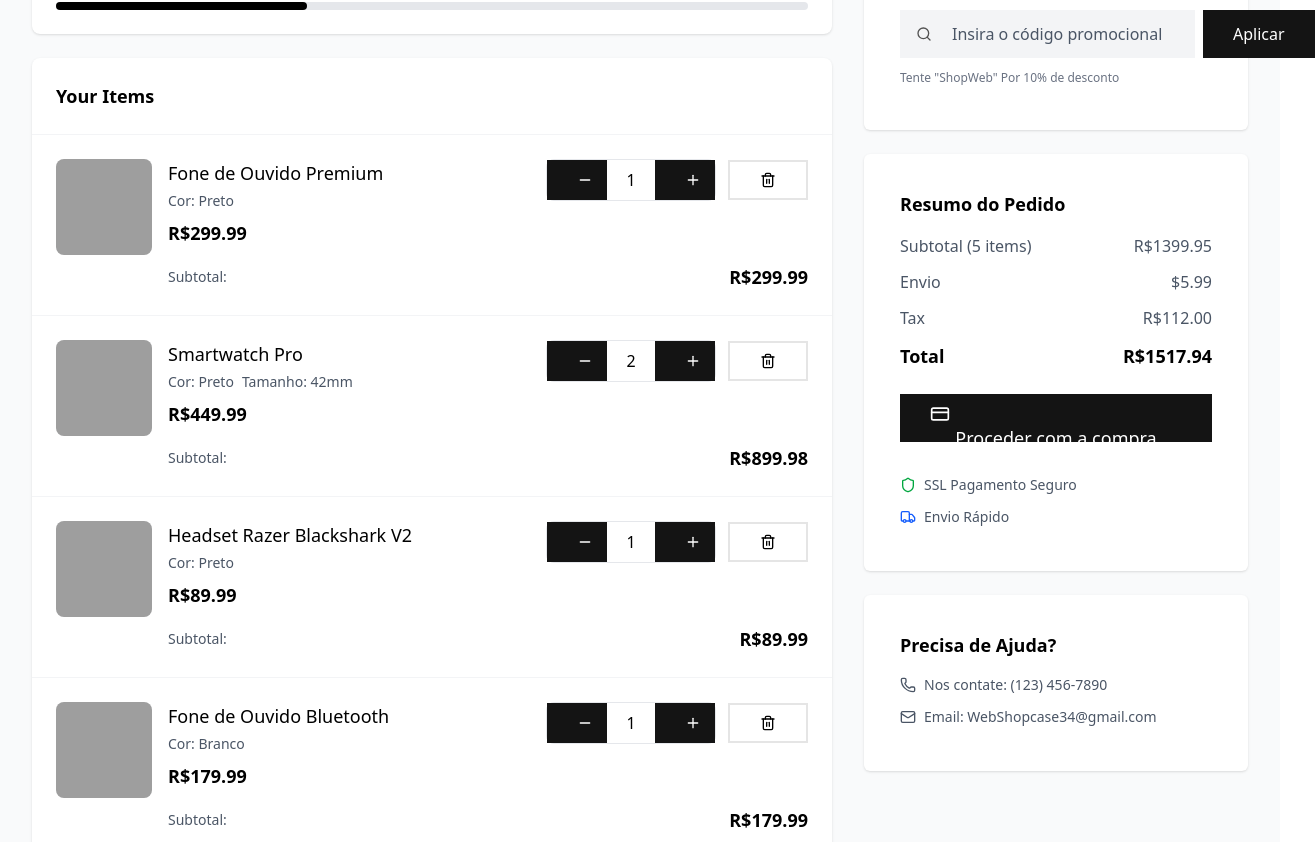
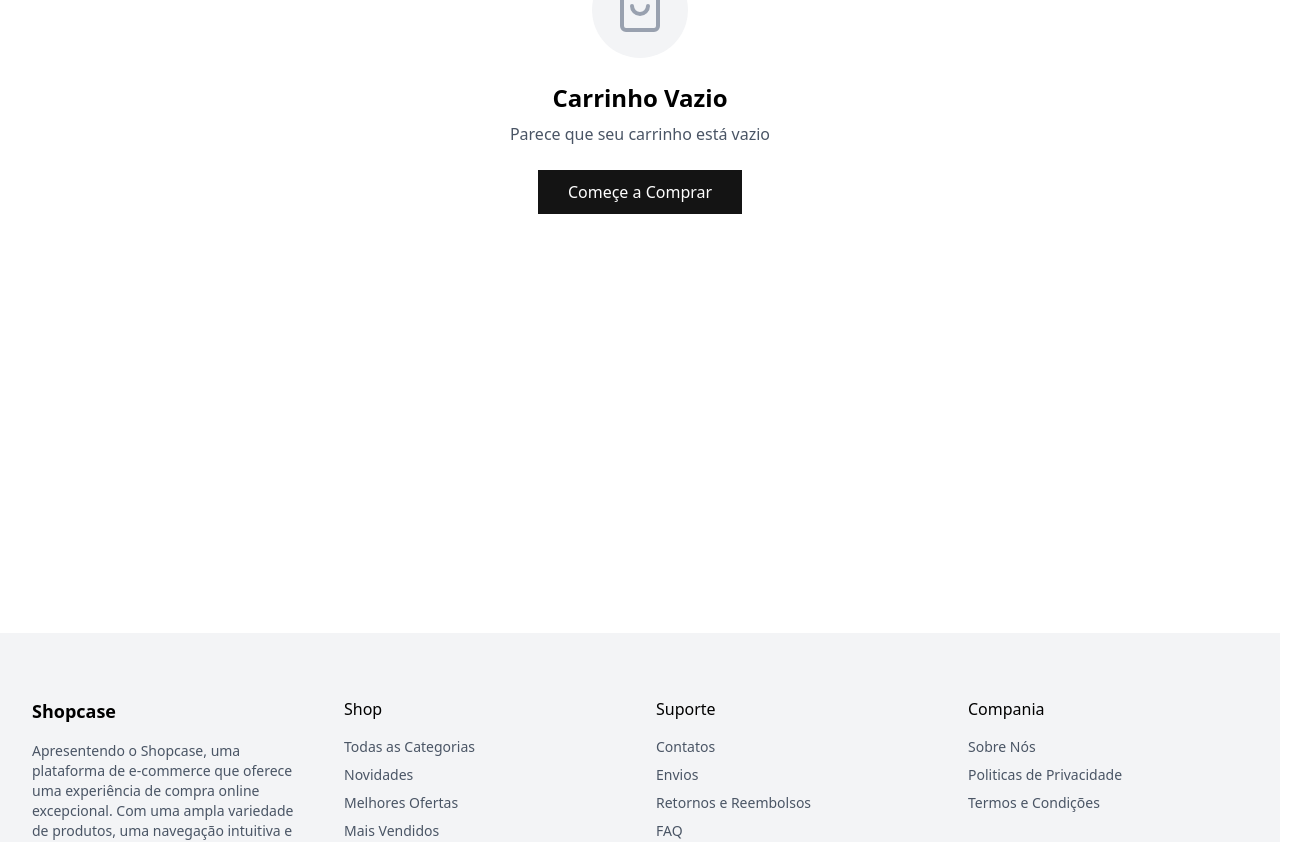
Before and after one commit to Viniciuzjp/WebShopcase, a Next.js app: page /Cart in a window 1280 px wide. Shown: the part 232-1074 px from the top of the page, 1315 px wide, since content can reach past the window. Built offline with nearby package versions, Linux system fonts and the light colour scheme; grey boxes are pictures that could not be loaded.

Commit message:
Fix Motion

```diff
--- a/package.json
+++ b/package.json
@@ -20,6 +20,7 @@
     "crypto": "^1.0.1",
     "dotenv": "^17.2.1",
     "express": "^5.1.0",
+    "framer-motion": "^12.23.12",
     "lucide-react": "^0.539.0",
     "next": "15.4.6",
     "react": "19.1.0",
--- a/src/app/Cart/page.tsx
+++ b/src/app/Cart/page.tsx
@@ -1,13 +1,13 @@
-"use client"
+"use client";
 
-import { useState } from "react"
-import { useCart } from "@/components/CartContext/CartContext"
-import  Button  from "@/components/button/Button"
-import  InputForm  from "@/components/Input/InputForm"
-import Card from "@/components/card/card"
-import CardContent from "@mui/material/CardContent"
-import CartProvider from "@/components/CartContext/CartContext"
-import Tag from "@/components/tag/tag"
+import { useState } from "react";
+import { useCart } from "@/components/CartContext/CartContext";
+import Button from "@/components/button/Button";
+import InputForm from "@/components/Input/InputForm";
+import Card from "@/components/card/card";
+import CardContent from "@mui/material/CardContent";
+import type { CartItem } from "@/components/CartContext/CartContext";
+import Tag from "@/components/tag/tag";
 
 import {
   Minus,
@@ -19,30 +19,35 @@ import {
   Truck,
   Shield,
   Gift,
-  MapPin,
   Phone,
   Mail,
-} from "lucide-react"
-import Link from "next/link"
-import Image from "next/image"
+} from "lucide-react";
+import Link from "next/link";
+import Image from "next/image";
 
 export default function CartPage() {
-  const { items, total, itemCount, updateQuantity, removeItem, clearCart } = useCart()
-  const [promoCode, setPromoCode] = useState("")
-  const [isPromoApplied, setIsPromoApplied] = useState(false)
-  const [discount, setDiscount] = useState(0)
-  const [shippingMethod, setShippingMethod] = useState("standard")
+  const { items, total, itemCount, updateQuantity, removeItem, clearCart } =
+    useCart();
+  const [promoCode, setPromoCode] = useState("");
+  const [isPromoApplied, setIsPromoApplied] = useState(false);
+  const [discount, setDiscount] = useState(0);
+  const [shippingMethod, setShippingMethod] = useState("standard");
 
-  const shippingCost = shippingMethod === "express" ? 15.99 : shippingMethod === "standard" ? 5.99 : 0
-  const tax = (total - discount) * 0.08
-  const finalTotal = total - discount + shippingCost + tax
+  const shippingCost =
+    shippingMethod === "express"
+      ? 15.99
+      : shippingMethod === "standard"
+      ? 5.99
+      : 0;
+  const tax = (total - discount) * 0.08;
+  const finalTotal = total - discount + shippingCost + tax;
 
   const applyPromoCode = () => {
     if (promoCode.toLowerCase() === "save10") {
-      setDiscount(total * 0.1)
-      setIsPromoApplied(true)
+      setDiscount(total * 0.1);
+      setIsPromoApplied(true);
     }
-  }
+  };
 
   if (items.length === 0) {
     return (
@@ -50,7 +55,10 @@ export default function CartPage() {
         <header className="border-b border-gray-100 sticky top-0 bg-white z-50">
           <div className="max-w-7xl mx-auto px-4 sm:px-6 lg:px-8">
             <div className="flex items-center justify-between h-16">
-              <Link href="/" className="flex items-center space-x-2 text-black hover:text-gray-600 transition-colors">
+              <Link
+                href="/"
+                className="flex items-center space-x-2 text-black hover:text-gray-600 transition-colors"
+              >
                 <ArrowLeft className="h-5 w-5" />
                 <span className="font-medium">Continue Comprando</span>
               </Link>
@@ -66,16 +74,22 @@ export default function CartPage() {
               <ShoppingBag className="h-12 w-12 text-gray-400" />
             </div>
             <div className="space-y-2">
-              <h2 className="text-2xl font-semibold text-black">Carrinho Vazio</h2>
-              <p className="text-gray-600">Parece que seu carrinho está vazio</p>
+              <h2 className="text-2xl font-semibold text-black">
+                Carrinho Vazio
+              </h2>
+              <p className="text-gray-600">
+                Parece que seu carrinho está vazio
+              </p>
             </div>
             <Link href="/">
-              <Button className="bg-black text-white hover:bg-gray-800 px-8 py-3">Começe a Comprar</Button>
+              <Button className="bg-black text-white hover:bg-gray-800 px-8 py-3">
+                Começe a Comprar
+              </Button>
             </Link>
           </div>
         </div>
       </div>
-    )
+    );
   }
 
   return (
@@ -83,7 +97,10 @@ export default function CartPage() {
       <header className="border-b border-gray-200 sticky top-0 bg-white z-50 shadow-sm">
         <div className="max-w-7xl mx-auto px-4 sm:px-6 lg:px-8">
           <div className="flex items-center justify-between h-16">
-            <Link href="/" className="flex items-center space-x-2 text-black hover:text-gray-600 transition-colors">
+            <Link
+              href="/"
+              className="flex items-center space-x-2 text-black hover:text-gray-600 transition-colors"
+            >
               <ArrowLeft className="h-5 w-5" />
               <span className="font-medium">Continue Comprando</span>
             </Link>
@@ -93,7 +110,11 @@ export default function CartPage() {
                 {itemCount} {itemCount === 1 ? "item" : "items"}
               </Tag>
             </div>
-            <Button variant="primary" onClick={clearCart} className="text-red-600 hover:text-red-700 hover:bg-red-50">
+            <Button
+              variant="primary"
+              onClick={clearCart}
+              className="text-red-600 hover:text-red-700 hover:bg-red-50"
+            >
               Limpar Carrinho
             </Button>
           </div>
@@ -134,7 +155,7 @@ export default function CartPage() {
                 <h2 className="text-lg font-semibold text-black">Your Items</h2>
               </div>
               <div className="divide-y divide-gray-100">
-                {items.map((item:any) => (
+                {items.map((item: CartItem) => (
                   <div key={item.id} className="p-6">
                     <div className="flex flex-col sm:flex-row gap-4">
                       <div className="flex-shrink-0">
@@ -152,27 +173,37 @@ export default function CartPage() {
                       <div className="flex-1 min-w-0">
                         <div className="flex flex-col sm:flex-row sm:items-start sm:justify-between gap-4">
                           <div className="flex-1">
-                            <h3 className="text-lg font-medium text-black mb-1">{item.name}</h3>
+                            <h3 className="text-lg font-medium text-black mb-1">
+                              {item.name}
+                            </h3>
                             <div className="flex flex-wrap gap-2 text-sm text-gray-600 mb-2">
                               {item.color && <span>Cor: {item.color}</span>}
                               {item.size && <span>Tamanho: {item.size}</span>}
                             </div>
-                            <p className="text-lg font-semibold text-black">R${item.price.toFixed(2)}</p>
+                            <p className="text-lg font-semibold text-black">
+                              R${item.price.toFixed(2)}
+                            </p>
                           </div>
 
                           <div className="flex items-center space-x-3">
                             <div className="flex items-center border border-gray-200 rounded-lg">
                               <Button
                                 variant="primary"
-                                onClick={() => updateQuantity(item.id, item.quantity - 1)}
+                                onClick={() =>
+                                  updateQuantity(item.id, item.quantity - 1)
+                                }
                                 className="h-10 w-10 p-0 hover:bg-gray-100"
                               >
                                 <Minus className="h-4 w-4" />
                               </Button>
-                              <span className="w-12 text-center font-medium">{item.quantity}</span>
+                              <span className="w-12 text-center font-medium">
+                                {item.quantity}
+                              </span>
                               <Button
                                 variant="primary"
-                                onClick={() => updateQuantity(item.id, item.quantity + 1)}
+                                onClick={() =>
+                                  updateQuantity(item.id, item.quantity + 1)
+                                }
                                 className="h-10 w-10 p-0 hover:bg-gray-100"
                               >
                                 <Plus className="h-4 w-4" />
@@ -189,7 +220,9 @@ export default function CartPage() {
                         </div>
 
                         <div className="mt-4 flex justify-between items-center">
-                          <span className="text-sm text-gray-600">Subtotal:</span>
+                          <span className="text-sm text-gray-600">
+                            Subtotal:
+                          </span>
                           <span className="text-lg font-semibold text-black">
                             R${(item.price * item.quantity).toFixed(2)}
                           </span>
@@ -219,8 +252,12 @@ export default function CartPage() {
                         className="mr-3"
                       />
                       <div>
-                        <div className="font-medium text-black">Entrega Gratis</div>
-                        <div className="text-sm text-gray-600">5-7 Dias Úteis</div>
+                        <div className="font-medium text-black">
+                          Entrega Gratis
+                        </div>
+                        <div className="text-sm text-gray-600">
+                          5-7 Dias Úteis
+                        </div>
                       </div>
                     </div>
                     <span className="font-medium text-green-600">Gratis</span>
@@ -236,8 +273,12 @@ export default function CartPage() {
                         className="mr-3"
                       />
                       <div>
-                        <div className="font-medium text-black">Envio Padrão</div>
-                        <div className="text-sm text-gray-600">3-5 Dias Úteis</div>
+                        <div className="font-medium text-black">
+                          Envio Padrão
+                        </div>
+                        <div className="text-sm text-gray-600">
+                          3-5 Dias Úteis
+                        </div>
                       </div>
                     </div>
                     <span className="font-medium text-black">R$5.99</span>
@@ -253,8 +294,12 @@ export default function CartPage() {
                         className="mr-3"
                       />
                       <div>
-                        <div className="font-medium text-black">Envio Express</div>
-                        <div className="text-sm text-gray-600">1-2 Dias Úteis</div>
+                        <div className="font-medium text-black">
+                          Envio Express
+                        </div>
+                        <div className="text-sm text-gray-600">
+                          1-2 Dias Úteis
+                        </div>
                       </div>
                     </div>
                     <span className="font-medium text-black">R$15.99</span>
@@ -275,7 +320,9 @@ export default function CartPage() {
                   <InputForm
                     placeholder="Insira o código promocional"
                     value={promoCode}
-                    onChange={(e:any) => setPromoCode(e.target.value)}
+                    onChange={(e: React.ChangeEvent<HTMLInputElement>) =>
+                      setPromoCode(e.target.value)
+                    }
                     disabled={isPromoApplied}
                     className="flex-1"
                   />
@@ -293,13 +340,17 @@ export default function CartPage() {
                     Codigo promocional aplicado
                   </div>
                 )}
-                <div className="mt-3 text-xs text-gray-500">Tente "ShopWeb" Por 10% de desconto</div>
+                <div className="mt-3 text-xs text-gray-500">
+                  Tente "ShopWeb" Por 10% de desconto
+                </div>
               </CardContent>
             </Card>
 
             <Card>
               <CardContent className="p-6">
-                <h3 className="text-lg font-semibold text-black mb-4">Resumo do Pedido</h3>
+                <h3 className="text-lg font-semibold text-black mb-4">
+                  Resumo do Pedido
+                </h3>
                 <div className="space-y-3">
                   <div className="flex justify-between text-gray-600">
                     <span>Subtotal ({itemCount} items)</span>
@@ -313,7 +364,11 @@ export default function CartPage() {
                   )}
                   <div className="flex justify-between text-gray-600">
                     <span>Envio</span>
-                    <span>{shippingCost === 0 ? "Free" : `$${shippingCost.toFixed(2)}`}</span>
+                    <span>
+                      {shippingCost === 0
+                        ? "Free"
+                        : `$${shippingCost.toFixed(2)}`}
+                    </span>
                   </div>
                   <div className="flex justify-between text-gray-600">
                     <span>Tax</span>
@@ -345,7 +400,9 @@ export default function CartPage() {
 
             <Card>
               <CardContent className="p-6">
-                <h3 className="text-lg font-semibold text-black mb-4">Precisa de Ajuda?</h3>
+                <h3 className="text-lg font-semibold text-black mb-4">
+                  Precisa de Ajuda?
+                </h3>
                 <div className="space-y-3">
                   <div className="flex items-center text-sm text-gray-600">
                     <Phone className="h-4 w-4 mr-2" />
@@ -362,5 +419,5 @@ export default function CartPage() {
         </div>
       </div>
     </div>
-  )
+  );
 }
--- a/src/app/page.tsx
+++ b/src/app/page.tsx
@@ -1,11 +1,11 @@
-import Button from "@/components/button/Button"
+
 import Cat from "@/ui/Header/Main/Cat/Cat"
 import Hero from "@/ui/Header/Main/Hero/Hero"
 import Info from "@/ui/Header/Main/Info/Info"
 import Offer from "@/ui/Header/Main/Offer/Offers"
 import Releases from "@/ui/Header/Main/Release/Release"
 import Send from "@/ui/Header/Main/Send/Send"
-import Image from "next/image"
+
 
 export default function Home () {
     return (
--- a/src/app/produtos/[id]/page.tsx
+++ b/src/app/produtos/[id]/page.tsx
@@ -101,12 +101,23 @@ export default function Page() {
 
           <div>
             <Button
-              onClick={addToCart}
-              className="flex items-center sm:gap-5 justify-center md:w-full sm:w-full lg:w-6/10 xl:w-5/10 lg:text-xl xl:text-xl h-20 text-3xl"
-            >
-              ADICIONAR AO CARRINHO
-              <ShoppingCart className="w-8 h-8" />
-            </Button>
+  onClick={() =>
+    addToCart({
+      id: data?.pid || "",
+      name: data?.productNameEn || "",
+      price: min,
+      image: data?.details.productImageSet[0] || "",
+      quantity: 1,
+      color: data?.details.variants[0]?.variantName || "",
+      size: data?.details.variants[0]?.variantName || "",
+    })
+  }
+  className="flex items-center sm:gap-5 justify-center md:w-full sm:w-full lg:w-6/10 xl:w-5/10 lg:text-xl xl:text-xl h-20 text-3xl"
+>
+  ADICIONAR AO CARRINHO
+  <ShoppingCart className="w-8 h-8" />
+</Button>
+
           </div>
 
           <span className="text-sm text-neutral-500 font-normal">
--- a/src/components/CartContext/CartContext.tsx
+++ b/src/components/CartContext/CartContext.tsx
@@ -31,18 +31,16 @@ const cartReducer = (state: CartState, action: CartAction): CartState => {
 
       if (existingItem) {
         const updatedItems = state.items.map((item) =>
-          item.id === action.payload.id ? { ...item, quantity: item.quantity + (action.payload.quantity || 1) } : item,
+          item.id === action.payload.id ? { ...item, quantity: item.quantity + (action.payload.quantity || 1) } : item
         )
         const total = updatedItems.reduce((sum, item) => sum + item.price * item.quantity, 0)
         const itemCount = updatedItems.reduce((sum, item) => sum + item.quantity, 0)
-
         return { items: updatedItems, total, itemCount }
       } else {
         const newItem = { ...action.payload, quantity: action.payload.quantity || 1 }
         const updatedItems = [...state.items, newItem]
         const total = updatedItems.reduce((sum, item) => sum + item.price * item.quantity, 0)
         const itemCount = updatedItems.reduce((sum, item) => sum + item.quantity, 0)
-
         return { items: updatedItems, total, itemCount }
       }
     }
@@ -51,7 +49,6 @@ const cartReducer = (state: CartState, action: CartAction): CartState => {
       const updatedItems = state.items.filter((item) => item.id !== action.payload)
       const total = updatedItems.reduce((sum, item) => sum + item.price * item.quantity, 0)
       const itemCount = updatedItems.reduce((sum, item) => sum + item.quantity, 0)
-
       return { items: updatedItems, total, itemCount }
     }
 
@@ -59,13 +56,11 @@ const cartReducer = (state: CartState, action: CartAction): CartState => {
       if (action.payload.quantity <= 0) {
         return cartReducer(state, { type: "REMOVE_ITEM", payload: action.payload.id })
       }
-
       const updatedItems = state.items.map((item) =>
-        item.id === action.payload.id ? { ...item, quantity: action.payload.quantity } : item,
+        item.id === action.payload.id ? { ...item, quantity: action.payload.quantity } : item
       )
       const total = updatedItems.reduce((sum, item) => sum + item.price * item.quantity, 0)
       const itemCount = updatedItems.reduce((sum, item) => sum + item.quantity, 0)
-
       return { items: updatedItems, total, itemCount }
     }
 
@@ -78,7 +73,7 @@ const cartReducer = (state: CartState, action: CartAction): CartState => {
 }
 
 interface CartContextType extends CartState {
-  addItem: (item: Omit<CartItem, "quantity"> & { quantity?: number }) => void
+  addToCart: (item: Omit<CartItem, "quantity"> & { quantity?: number }) => void
   removeItem: (id: string) => void
   updateQuantity: (id: string, quantity: number) => void
   clearCart: () => void
@@ -88,46 +83,12 @@ const CartContext = createContext<CartContextType | undefined>(undefined)
 
 export const CartProvider = ({ children }: { children: ReactNode }) => {
   const [state, dispatch] = useReducer(cartReducer, {
-    items: [
-      {
-        id: "1",
-        name: "Fone de Ouvido Premium",
-        price: 299.99,
-        image: "/premium-wireless-headphones-black.jpg",
-        quantity: 1,
-        color: "Preto",
-      },
-      {
-        id: "2",
-        name: "Smartwatch Pro",
-        price: 449.99,
-        image: "/black-smart-watch-pro.jpg",
-        quantity: 2,
-        color: "Preto",
-        size: "42mm",
-      },
-      {
-        id: "3",
-        name: "Headset Razer Blackshark V2",
-        price: 89.99,
-        image: "/black-minimalist-backpack.jpg",
-        quantity: 1,
-        color: "Preto",
-      },
-      {
-        id: "4",
-        name: "Fone de Ouvido Bluetooth",
-        price: 179.99,
-        image: "/white-wireless-earbuds.jpg",
-        quantity: 1,
-        color: "Branco",
-      },
-    ],
-    total: 1399.95,
-    itemCount: 5,
+    items: [],
+    total: 0,
+    itemCount: 0,
   })
 
-  const addItem = (item: Omit<CartItem, "quantity"> & { quantity?: number }) => {
+  const addToCart = (item: Omit<CartItem, "quantity"> & { quantity?: number }) => {
     dispatch({ type: "ADD_ITEM", payload: item })
   }
 
@@ -147,7 +108,7 @@ export const CartProvider = ({ children }: { children: ReactNode }) => {
     <CartContext.Provider
       value={{
         ...state,
-        addItem,
+        addToCart,
         removeItem,
         updateQuantity,
         clearCart,
@@ -160,9 +121,7 @@ export const CartProvider = ({ children }: { children: ReactNode }) => {
 
 export const useCart = () => {
   const context = useContext(CartContext)
-  if (context === undefined) {
-    throw new Error("useCart must be used within a CartProvider")
-  }
+  if (!context) throw new Error("useCart must be used within a CartProvider")
   return context
 }
 
--- a/src/components/breadcrumbs/Breadcrumbs.tsx
+++ b/src/components/breadcrumbs/Breadcrumbs.tsx
@@ -1,4 +1,4 @@
-export default function ({children, className, separator, hreffirst, hrefsecond, hrefthird, linkfirst, linksecond, linkthird}: breadcrumbsProps) {
+export default function Breadcrumbs ({children, className, separator, hreffirst, hrefsecond, hrefthird, linkfirst, linksecond, linkthird}: breadcrumbsProps) {
     return (
         <div className={`${className} text-md font-light space-x-2`}>
             {children}
--- a/src/ui/Header/Header.tsx
+++ b/src/ui/Header/Header.tsx
@@ -1,10 +1,6 @@
 "use client";
 
-import { Heart, Menu, Search, ShoppingCart, User } from "lucide-react";
-import InputForm from "@/components/Input/InputForm";
-import { useCart } from "@/components/CartContext/CartContext";
-import Image from "next/image";
-import Button from "@/components/button/Button";
+import { Heart, Search, ShoppingCart, User } from "lucide-react";
 import Link from "next/link";
 
 export default function Header() {
--- a/src/ui/Header/Main/Offer/Offers.tsx
+++ b/src/ui/Header/Main/Offer/Offers.tsx
@@ -2,7 +2,6 @@
 
 import { ProductProps } from "@/app/produtos/[id]/interface";
 import Card from "@/components/card/card";
-import CardContent from "@mui/material/CardContent";
 import axios from "axios";
 import { useEffect, useState } from "react";
 import Image from "next/image";
--- a/src/ui/Header/Main/Release/Release.tsx
+++ b/src/ui/Header/Main/Release/Release.tsx
@@ -7,7 +7,7 @@ import { useEffect, useState } from "react";
 import Image from "next/image";
 import Button from "@/components/button/Button";
 import Tag from "@/components/tag/tag";
-import { Heart, Star, Zap } from "lucide-react";
+import { Heart, Star} from "lucide-react";
 import Link from "next/link";
 
 export default function Releases() {
```
Also changed, not shown: src/ui/Header/Main/Cat/Cat.tsx (+9 -19 lines), 1 other file (tests, documents, lock files or other folders).
